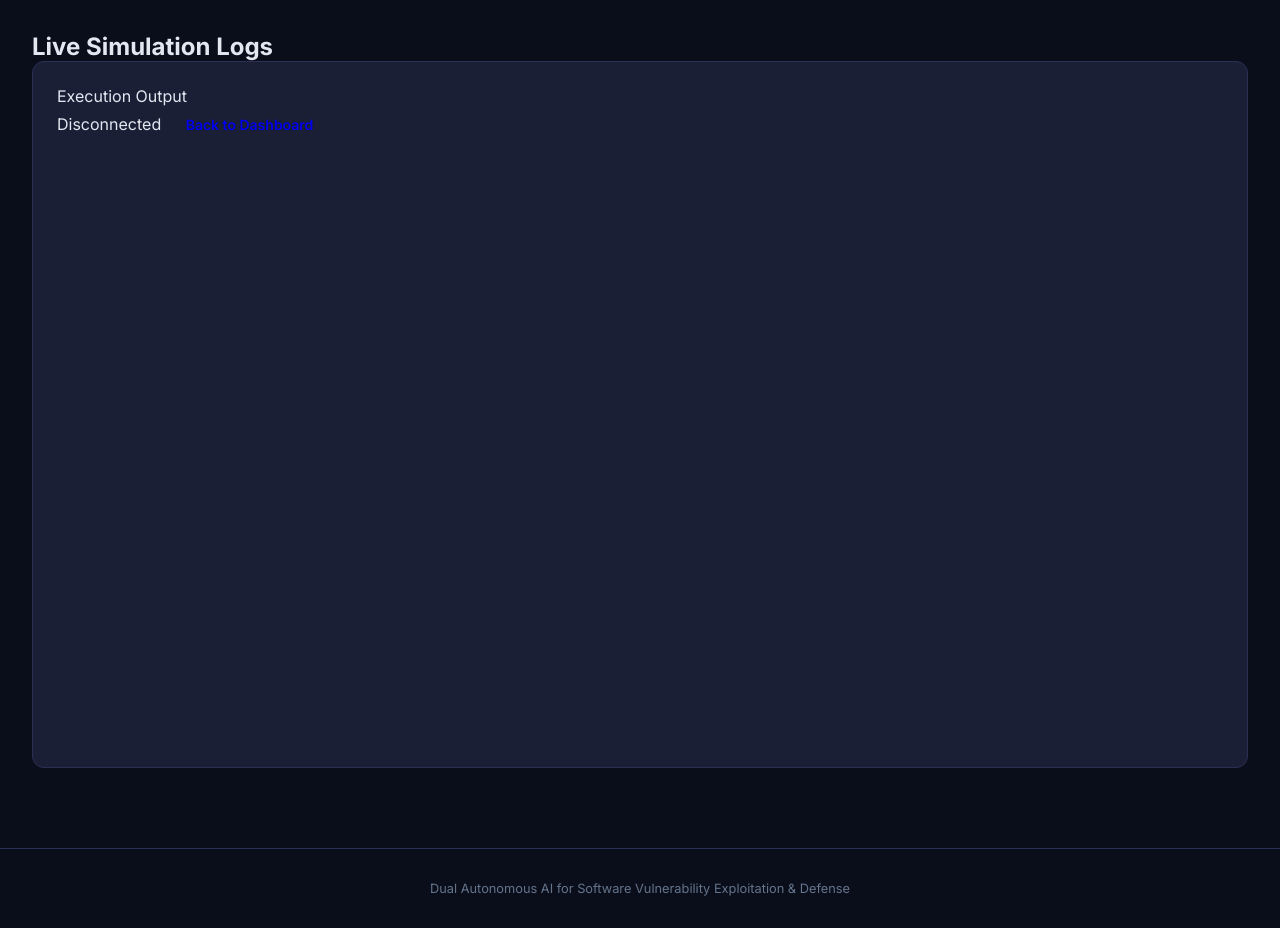
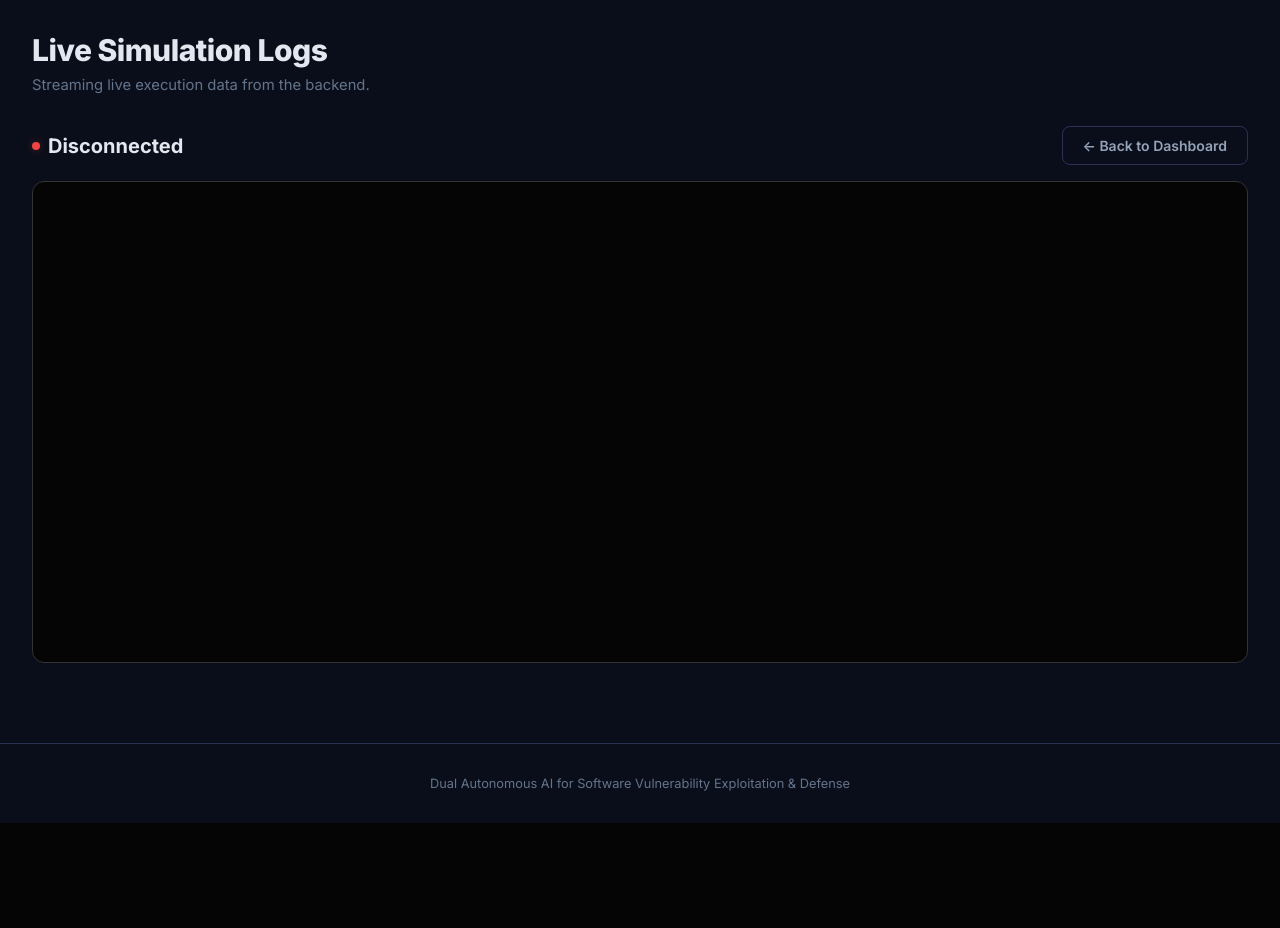
Before and after one commit to shrikeshgaikwad/AICyberBattleField, a Django app: template templates/dashboard/simulation_logs.html in a window 1280 px wide. Shown: the part 64-992 px from the top of the page. After the commit the page ends 887 px from the top, so only its background shows below. Run offline with Django 4.2, Linux system fonts and the light colour scheme; the template is opened without the code that fills it, so the values that code supplies are empty.

Commit message:
Fix template error and restyle simulation logs UI to match dashboard

```diff
--- a/templates/dashboard/simulation_logs.html
+++ b/templates/dashboard/simulation_logs.html
@@ -1,41 +1,36 @@
-{% extends 'base.html' %}
+{% extends 'dashboard/base.html' %}
 {% load static %}
 
 {% block title %}Simulation Logs - Cyber Battlefield{% endblock %}
 
 {% block content %}
-<div class="row mb-4">
-    <div class="col-12 d-flex justify-content-between align-items-center">
-        <h2><i class="fas fa-terminal text-success me-2"></i>Live Simulation Logs</h2>
-        <div>
+<div class="page-header">
+    <h1><span style="color:var(--text-primary);">Live Simulation Logs</span></h1>
+    <p>
         {% if target_ip %}
-            <span class="badge bg-danger fs-6 me-2">Target: {{ target_ip }}</span>
-            <span class="badge bg-info fs-6">Rounds: {{ max_rounds }}</span>
+        Target: <span class="mono" style="color:var(--red-primary);font-weight:bold;">{{ target_ip }}</span> |
+        Rounds: <span class="mono" style="color:var(--blue-primary);font-weight:bold;">{{ max_rounds }}</span>
+        {% else %}
+        Streaming live execution data from the backend.
         {% endif %}
-        </div>
-    </div>
+    </p>
 </div>
 
-<div class="row">
-    <div class="col-12">
-        <div class="card bg-dark border-secondary">
-            <div class="card-header border-secondary d-flex justify-content-between align-items-center">
-                <span><i class="fas fa-code me-2"></i>Execution Output</span>
-                <div>
-                    <span id="connection-status" class="badge bg-warning"><i class="fas fa-spinner fa-spin me-1"></i>Connecting...</span>
-                    <a href="{% url 'dashboard:simulations' %}" class="btn btn-sm btn-outline-light ms-2">Back to Dashboard</a>
+<div class="section">
+    <div class="section-header">
+        <h3 class="section-title">
+            <span class="dot yellow" id="connection-dot" style="background:var(--yellow);box-shadow:0 0 8px rgba(234,179,8,0.5);"></span>
+            <span id="connection-status">Connecting...</span>
+        </h3>
+        <a href="{% url 'dashboard:simulations' %}" class="btn" style="border: 1px solid var(--border); color: var(--text-secondary);">← Back to Dashboard</a>
     </div>
-            </div>
-            <div class="card-body p-0">
-                <!-- Log Container styled like a terminal -->
-                <div id="log-container" class="bg-black text-light p-3 font-monospace" style="height: 600px; overflow-y: auto; font-size: 0.9rem;">
+
+    <div class="card" style="padding: 0; overflow: hidden; background: #050505; border-color: #333;">
+        <div id="log-container" class="mono" style="height: 60vh; overflow-y: auto; padding: 1.5rem; font-size: 0.85rem; line-height: 1.6; color: #a0a0a0;">
             <!-- Logs will be streamed here -->
         </div>
     </div>
 </div>
-    </div>
-</div>
-
 {% endblock %}
 
 {% block extra_js %}
@@ -43,29 +38,31 @@
     document.addEventListener("DOMContentLoaded", function() {
         const logContainer = document.getElementById('log-container');
         const statusBadge = document.getElementById('connection-status');
+        const statusDot = document.getElementById('connection-dot');
 
         let connectSSE = function() {
             // Connect to the streaming endpoint
             const eventSource = new EventSource("{% url 'dashboard:stream_logs' %}");
 
             eventSource.onopen = function() {
-                statusBadge.className = "badge bg-success";
-                statusBadge.innerHTML = '<i class="fas fa-satellite-dish me-1"></i>Live';
+                statusBadge.innerText = "Live";
+                statusDot.style.background = "var(--green)";
+                statusDot.style.boxShadow = "0 0 8px var(--green)";
             };
 
             eventSource.onmessage = function(event) {
-                // Parse ANSI colors roughly, or just display raw if no ANSI parser is included
-                // Assuming raw text output
                 const newSpan = document.createElement('div');
 
                 // Colorize critical keywords to make it look nicer
                 let htmlContent = event.data;
-                htmlContent = htmlContent.replace(/\[\d{4}-\d{2}-\d{2}.*?\]/g, '<span class="text-secondary">$&</span>');
-                htmlContent = htmlContent.replace(/INFO/g, '<span class="text-info">INFO</span>');
-                htmlContent = htmlContent.replace(/WARNING/g, '<span class="text-warning">WARNING</span>');
-                htmlContent = htmlContent.replace(/ERROR/g, '<span class="text-danger">ERROR</span>');
-                htmlContent = htmlContent.replace(/CRITICAL/g, '<span class="text-danger fw-bold">CRITICAL</span>');
-                htmlContent = htmlContent.replace(/DEBUG/g, '<span class="text-muted">DEBUG</span>');
+                htmlContent = htmlContent.replace(/\[\d{4}-\d{2}-\d{2}.*?\]/g, '<span style="color:var(--text-muted);">$&</span>');
+                htmlContent = htmlContent.replace(/INFO/g, '<span style="color:var(--cyan);">INFO</span>');
+                htmlContent = htmlContent.replace(/WARNING/g, '<span style="color:var(--yellow);">WARNING</span>');
+                htmlContent = htmlContent.replace(/ERROR/g, '<span style="color:var(--red-primary);">ERROR</span>');
+                htmlContent = htmlContent.replace(/CRITICAL/g, '<span style="color:var(--red-primary);font-weight:bold;">CRITICAL</span>');
+                htmlContent = htmlContent.replace(/DEBUG/g, '<span style="color:#555;">DEBUG</span>');
+                htmlContent = htmlContent.replace(/🔴/g, '<span style="color:var(--red-primary);">🔴</span>');
+                htmlContent = htmlContent.replace(/🔵/g, '<span style="color:var(--blue-primary);">🔵</span>');
 
                 newSpan.innerHTML = htmlContent;
                 logContainer.appendChild(newSpan);
@@ -75,16 +72,13 @@
             };
 
             eventSource.onerror = function() {
-                statusBadge.className = "badge bg-danger";
-                statusBadge.innerHTML = '<i class="fas fa-exclamation-triangle me-1"></i>Disconnected';
+                statusBadge.innerText = "Disconnected";
+                statusDot.style.background = "var(--red-primary)";
+                statusDot.style.boxShadow = "0 0 8px var(--red-glow)";
                 eventSource.close();
-
-                // Optional: Attempt to reconnect after 5 seconds
-                // setTimeout(connectSSE, 5000);
             };
         };
 
-        // Start connection
         connectSSE();
     });
 </script>
```
Also changed, not shown: templates/dashboard/simulations.html (+19 -0 lines), 1 other file. Lines whose indentation alone changed are shown as unchanged.
